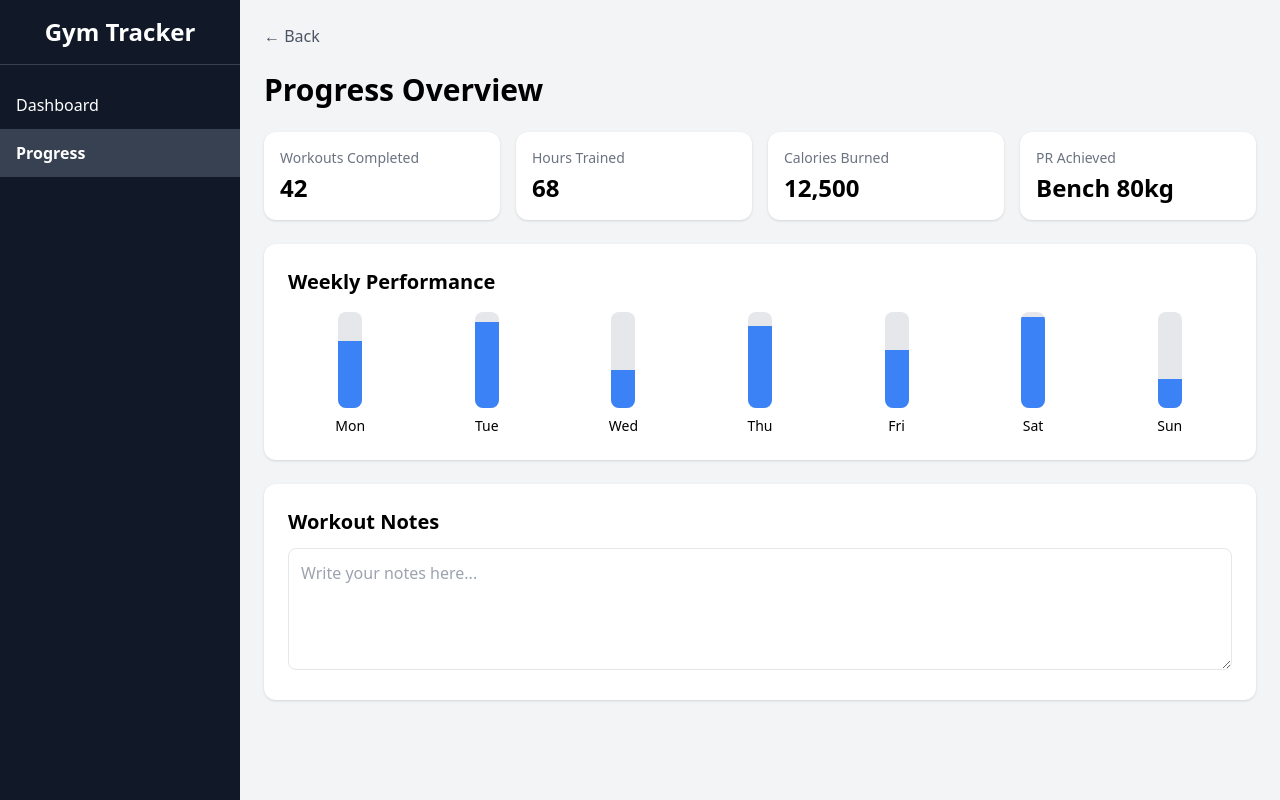
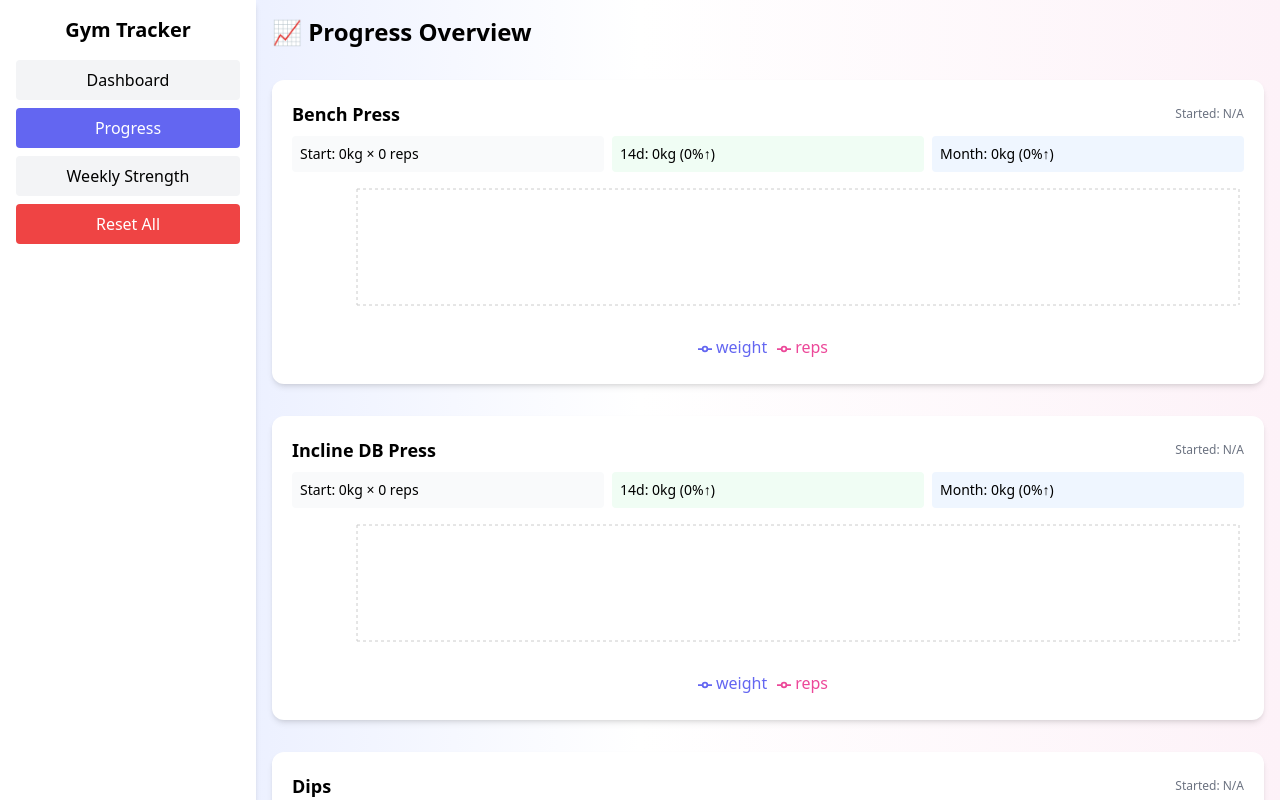
Before and after one commit to Ammar-Hus/gym-tracker1, a React (Create React App) app: page / in a window 1280 px wide. Both pictures are taken after a click on the button "Progress". Shown: the top 800 px of the page. Built offline with nearby package versions, Linux system fonts and the light colour scheme; the HTML template or start-up script is replaced by a standard one.

Commit message:
Update App.jsx

```diff
--- a/src/App.jsx
+++ b/src/App.jsx
@@ -1,123 +1,155 @@
-import React, { useState } from "react";
+import React, { useEffect, useMemo, useState } from 'react';
+import { LineChart, Line, XAxis, YAxis, Tooltip, ResponsiveContainer, CartesianGrid, Legend } from 'recharts';
+import { format, parseISO, subDays, startOfMonth, isAfter } from 'date-fns';
 
-export default function App() {
-  const [activeTab, setActiveTab] = useState("dashboard");
+const SPLIT = [
+  { day: 'Monday', muscle: 'Chest + Triceps + Abs', exercises: ['Bench Press','Incline DB Press','Dips','Pushdowns','Overhead DB Extension','Plank','Deadbug','Woodchoppers'] },
+  { day: 'Tuesday', muscle: 'Back + Biceps + Abs', exercises: ['Pull-Ups','Barbell Rows','Seated Rows','Barbell Curls','DB Curls','Concentration Curl','Plank','Hanging Leg Raise'] },
+  { day: 'Wednesday', muscle: 'Legs + Shoulders + Abs', exercises: ['Squats','RDLs','Lunges','OHP','Lateral Raises','Rear Delt Flys','Hanging Leg Raise','Russian Twists'] },
+  { day: 'Thursday', muscle: 'Chest + Triceps + Abs', exercises: ['Incline Bench','Chest Flys','Push-Ups','Skullcrushers','Rope Pushdowns','Dips','Plank'] },
+  { day: 'Friday', muscle: 'Rest', exercises: [] },
+  { day: 'Saturday', muscle: 'Back + Biceps + Abs', exercises: ['Lat Pulldown','T-Bar Row','DB Row','Incline DB Curl','Hammer Curl','Cable Curl','Decline Crunch','V-Ups','Cable Crunch'] },
+  { day: 'Sunday', muscle: 'Legs + Shoulders + Abs', exercises: ['Leg Press','Leg Extension','Ham Curl','Arnold Press','Front Raise','Cable Lateral Raise','Stretch & Mobility','Plank'] }
+];
+
+const STORAGE_KEY = 'gympro_logs_v2';
+function uid(){ return Math.random().toString(36).slice(2,9); }
+
+function groupByExercise(logs){
+  const map = {};
+  logs.forEach(l=>{
+    if(!map[l.exercise]) map[l.exercise]=[];
+    map[l.exercise].push(l);
+  });
+  Object.keys(map).forEach(k=> map[k].sort((a,b)=> a.date > b.date ? 1 : -1));
+  return map;
+}
+
+export default function App(){
+  const [logs, setLogs] = useState(()=>{
+    try{ const raw = localStorage.getItem(STORAGE_KEY); return raw? JSON.parse(raw): []; }catch(e){return []}
+  });
+  const [selectedDay, setSelectedDay] = useState(null);
+  const [selectedExercise, setSelectedExercise] = useState(null);
+  const [showPanel, setShowPanel] = useState(false);
+  const [setsInput, setSetsInput] = useState([{set:1,reps:8,weight:0}]);
+  const [date, setDate] = useState(format(new Date(),'yyyy-MM-dd'));
+  const [tab, setTab] = useState('dashboard');
+  const [absSelected, setAbsSelected] = useState([]);
+
+  useEffect(()=>{ localStorage.setItem(STORAGE_KEY, JSON.stringify(logs)); },[logs]);
+
+  function openDay(day){ setSelectedDay(day); setSelectedExercise(null); setShowPanel(true); setSetsInput([{set:1,reps:8,weight:0}]); setAbsSelected([]); }
+  function openExercise(ex){ setSelectedExercise(ex); setSetsInput([{set:1,reps:8,weight:0}]); }
+  function addSetRow(){ setSetsInput(prev=>[...prev, {set: prev.length+1, reps:8, weight:0}]); }
+  function updateSet(idx, field, val){ const copy=[...setsInput]; copy[idx][field]=val; setSetsInput(copy); }
+  function removeSet(idx){ const copy=[...setsInput]; copy.splice(idx,1); copy.forEach((r,i)=>r.set=i+1); setSetsInput(copy); }
+  function toggleAbs(ex){ setAbsSelected(prev=> prev.includes(ex)? prev.filter(a=>a!==ex) : [...prev,ex]); }
+
+  function saveExercise(){
+    if(!selectedExercise) return;
+    const newEntries = setsInput.map(s=>({
+      id: uid(), date, day: selectedDay || format(parseISO(date),'EEEE'), exercise: selectedExercise,
+      set: s.set, reps: Number(s.reps), weight: Number(s.weight)
+    }));
+    const absEntries = absSelected.map(ex=>({
+      id: uid(), date, day: selectedDay || format(parseISO(date),'EEEE'), exercise: ex,
+      set: 1, reps: 0, weight: 0
+    }));
+    setLogs(prev=>[...prev, ...newEntries, ...absEntries].sort((a,b)=> a.date > b.date ? 1 : -1));
+    setSetsInput([{set:1,reps:8,weight:0}]);
+    setSelectedExercise(null);
+  }
+
+  const exerciseMap = useMemo(()=> groupByExercise(logs), [logs]);
+
+  function averageInRange(ex, startDate){
+    const arr = (exerciseMap[ex]||[]).filter(r=> isAfter(parseISO(r.date), subDays(parseISO(startDate),1)) || r.date===startDate );
+    if(!arr.length) return {avgReps:0, avgWeight:0, count:0};
+    const reps = arr.reduce((s,r)=>s + r.reps,0)/arr.length;
+    const weight = arr.reduce((s,r)=>s + r.weight,0)/arr.length;
+    return {avgReps: Math.round(reps*100)/100, avgWeight: Math.round(weight*100)/100, count: arr.length};
+  }
+
+  const day14Start = format(subDays(new Date(),13),'yyyy-MM-dd');
+  const monthStart = format(startOfMonth(new Date()),'yyyy-MM-dd');
+
+  const progressSummary = useMemo(()=>{
+    const exs = Object.keys(exerciseMap).length ? Object.keys(exerciseMap) : SPLIT.flatMap(s=>s.exercises);
+    return exs.map(ex=>{
+      const arr = exerciseMap[ex]||[];
+      const first = arr.length? arr[0]: {date:null, reps:0, weight:0};
+      const avg14 = averageInRange(ex, day14Start);
+      const avgMonth = averageInRange(ex, monthStart);
+      const pct14 = first.weight? Math.round(((avg14.avgWeight-first.weight)/first.weight)*100*100)/100 : null;
+      const pctMonth = first.weight? Math.round(((avgMonth.avgWeight-first.weight)/first.weight)*100*100)/100 : null;
+      return {exercise:ex, first, avg14, avgMonth, pct14, pctMonth};
+    });
+  }, [exerciseMap]);
+
+  function chartDataForExercise(ex){
+    const arr = (exerciseMap[ex]||[]).map(r=>({ date: r.date, weight: r.weight, reps: r.reps }));
+    const map = {};
+    arr.forEach(a=>{ if(!map[a.date]) map[a.date]={weightSum:0,repsSum:0,count:0}; map[a.date].weightSum += a.weight; map[a.date].repsSum += a.reps; map[a.date].count +=1; });
+    return Object.keys(map).sort().map(d=>({ date:d, weight: Math.round((map[d].weightSum/map[d].count)*100)/100, reps: Math.round((map[d].repsSum/map[d].count)*100)/100 }));
+  }
+
+  const primary = 'bg-gradient-to-r from-indigo-100 via-white to-pink-50';
 
   return (
-    <div className="flex flex-col md:flex-row h-screen bg-gray-100 font-sans">
+    <div className={`min-h-screen ${primary} flex flex-col md:flex-row`}>
       {/* Sidebar */}
-      <div className="w-full md:w-60 bg-gray-900 text-white flex flex-col">
-        <div className="p-4 text-2xl font-bold text-center border-b border-gray-700">
-          Gym Tracker
-        </div>
-        <nav className="flex flex-col mt-4">
-          {["dashboard", "progress"].map((tab) => (
-            <button
-              key={tab}
-              onClick={() => setActiveTab(tab)}
-              className={`px-4 py-3 text-left hover:bg-gray-800 transition ${
-                activeTab === tab ? "bg-gray-700 font-semibold" : ""
-              }`}
-            >
-              {tab.charAt(0).toUpperCase() + tab.slice(1)}
-            </button>
-          ))}
-        </nav>
+      <div className="md:w-64 p-4 bg-white shadow-md flex-shrink-0">
+        <div className="text-xl font-bold mb-4 text-center">Gym Tracker</div>
+        <button onClick={()=>setTab('dashboard')} className={`w-full p-2 mb-2 rounded ${tab==='dashboard'?'bg-indigo-500 text-white':'bg-gray-100'}`}>Dashboard</button>
+        <button onClick={()=>setTab('progress')} className={`w-full p-2 mb-2 rounded ${tab==='progress'?'bg-indigo-500 text-white':'bg-gray-100'}`}>Progress</button>
+        <button onClick={()=>setTab('weekly')} className={`w-full p-2 mb-2 rounded ${tab==='weekly'?'bg-indigo-500 text-white':'bg-gray-100'}`}>Weekly Strength</button>
+        <button onClick={()=>{localStorage.removeItem(STORAGE_KEY); setLogs([]);}} className="w-full p-2 mb-2 rounded bg-red-500 text-white">Reset All</button>
       </div>
 
       {/* Main Content */}
-      <div className="flex-1 p-6 overflow-y-auto">
-        {activeTab === "dashboard" && (
-          <div>
-            <h1 className="text-3xl font-bold mb-4">Dashboard</h1>
-            <p className="text-gray-700">
-              Welcome to your Gym Tracker! Select a tab to continue.
-            </p>
+      <div className="flex-1 p-4 overflow-y-auto">
+        {/* Dashboard */}
+        {tab==='dashboard' && (
+          <div>... (same as before)</div>
+        )}
+
+        {/* Progress */}
+        {tab==='progress' && (
+          <div className="space-y-8">
+            <div className="text-2xl font-bold">📈 Progress Overview</div>
+            {progressSummary.map(item=>(
+              <div key={item.exercise} className="p-5 rounded-xl bg-white shadow-md hover:shadow-lg transition">
+                <div className="flex justify-between items-center mb-2">
+                  <div className="font-semibold text-lg">{item.exercise}</div>
+                  <span className="text-xs text-gray-500">Started: {item.first.date || 'N/A'}</span>
+                </div>
+                <div className="grid grid-cols-1 sm:grid-cols-3 gap-2 text-sm mb-3">
+                  <div className="p-2 bg-gray-50 rounded">Start: {item.first.weight}kg × {item.first.reps} reps</div>
+                  <div className="p-2 bg-green-50 rounded">14d: {item.avg14.avgWeight}kg ({item.pct14 || 0}%↑)</div>
+                  <div className="p-2 bg-blue-50 rounded">Month: {item.avgMonth.avgWeight}kg ({item.pctMonth || 0}%↑)</div>
+                </div>
+                <ResponsiveContainer width="100%" height={180}>
+                  <LineChart data={chartDataForExercise(item.exercise)}>
+                    <CartesianGrid strokeDasharray="3 3" />
+                    <XAxis dataKey="date" tickFormatter={d=>d.slice(5)} />
+                    <YAxis />
+                    <Tooltip />
+                    <Legend />
+                    <Line type="monotone" dataKey="weight" stroke="#6366F1" strokeWidth={2} />
+                    <Line type="monotone" dataKey="reps" stroke="#EC4899" strokeWidth={2} />
+                  </LineChart>
+                </ResponsiveContainer>
+              </div>
+            ))}
           </div>
         )}
 
-        {activeTab === "progress" && (
-          <ProgressPage onBack={() => setActiveTab("dashboard")} />
+        {/* Weekly */}
+        {tab==='weekly' && (
+          <div>... (same as before)</div>
         )}
       </div>
     </div>
   );
 }
-
-/* ================================
-   Progress Page Advanced Layout
-================================= */
-function ProgressPage({ onBack }) {
-  // Fake progress data
-  const stats = [
-    { label: "Workouts Completed", value: 42 },
-    { label: "Hours Trained", value: 68 },
-    { label: "Calories Burned", value: "12,500" },
-    { label: "PR Achieved", value: "Bench 80kg" },
-  ];
-
-  const weeklyProgress = [
-    { day: "Mon", progress: 70 },
-    { day: "Tue", progress: 90 },
-    { day: "Wed", progress: 40 },
-    { day: "Thu", progress: 85 },
-    { day: "Fri", progress: 60 },
-    { day: "Sat", progress: 95 },
-    { day: "Sun", progress: 30 },
-  ];
-
-  return (
-    <div className="space-y-6">
-      {/* Back button */}
-      <button
-        onClick={onBack}
-        className="text-gray-600 hover:text-gray-900 flex items-center"
-      >
-        ← Back
-      </button>
-
-      <h1 className="text-3xl font-bold">Progress Overview</h1>
-
-      {/* Top Stats */}
-      <div className="grid grid-cols-2 md:grid-cols-4 gap-4">
-        {stats.map((stat, idx) => (
-          <div
-            key={idx}
-            className="bg-white p-4 rounded-xl shadow hover:shadow-md transition"
-          >
-            <p className="text-sm text-gray-500">{stat.label}</p>
-            <p className="text-2xl font-bold mt-1">{stat.value}</p>
-          </div>
-        ))}
-      </div>
-
-      {/* Weekly Progress */}
-      <div className="bg-white p-6 rounded-xl shadow">
-        <h2 className="text-xl font-semibold mb-4">Weekly Performance</h2>
-        <div className="grid grid-cols-7 gap-3">
-          {weeklyProgress.map((day, idx) => (
-            <div key={idx} className="flex flex-col items-center">
-              <div className="relative w-6 h-24 bg-gray-200 rounded-lg overflow-hidden">
-                <div
-                  className="absolute bottom-0 w-full bg-blue-500"
-                  style={{ height: `${day.progress}%` }}
-                ></div>
-              </div>
-              <span className="text-sm mt-2">{day.day}</span>
-            </div>
-          ))}
-        </div>
-      </div>
-
-      {/* Notes Section */}
-      <div className="bg-white p-6 rounded-xl shadow">
-        <h2 className="text-xl font-semibold mb-3">Workout Notes</h2>
-        <textarea
-          placeholder="Write your notes here..."
-          className="w-full border rounded-lg p-3 focus:outline-none focus:ring focus:ring-blue-300"
-          rows={4}
-        ></textarea>
-      </div>
-    </div>
-  );
-}
```
